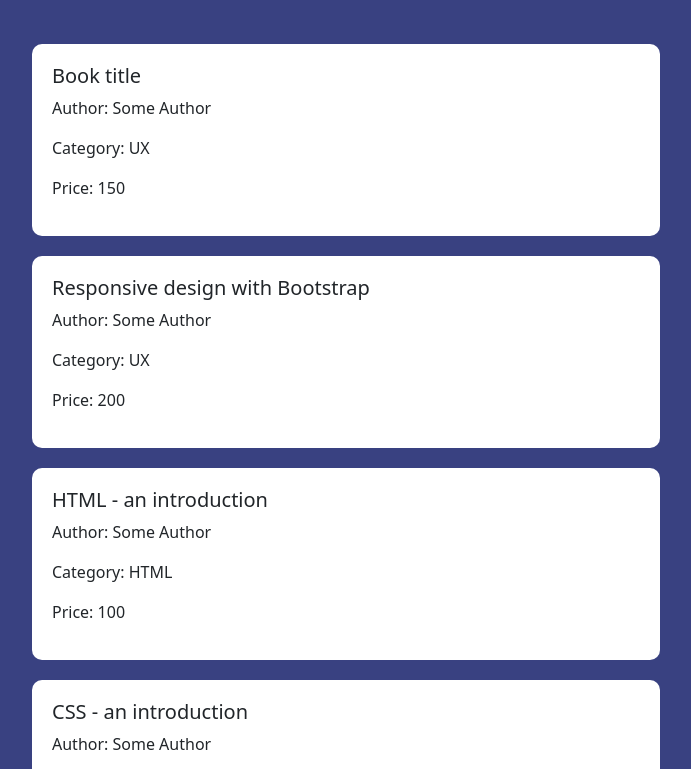
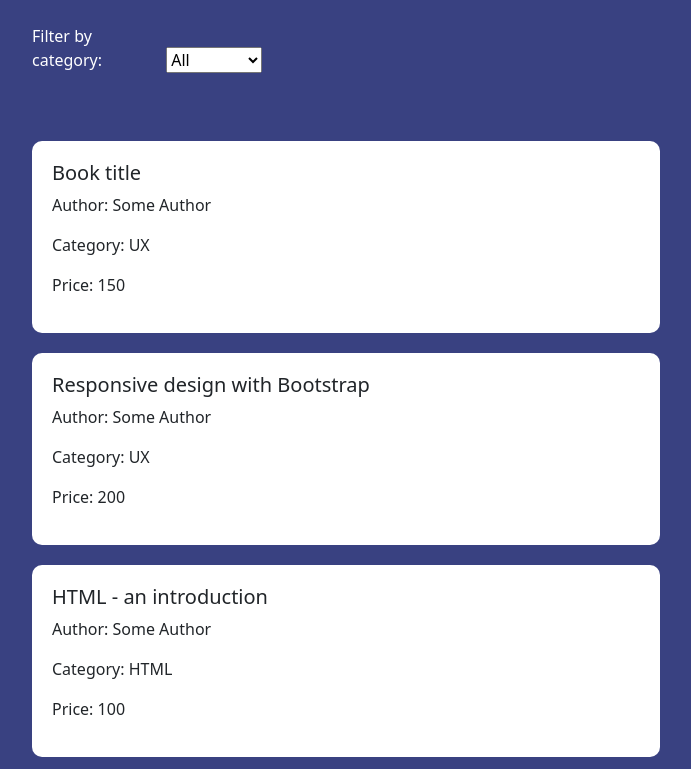
Before and after one commit to FJohnsson91/BookStore, a website built with Vite: page src/index.html in a window 1280 px wide. Shown: the top 769 px of the page, without its empty margins (294-985 px from the left). Built offline with nearby package versions, Linux system fonts and the light colour scheme.

Commit message:
Added filters

```diff
--- a/src/index.html
+++ b/src/index.html
@@ -9,6 +9,7 @@
 
 <body>
   <main>
+    <div class="filters py-4 px-3 mx-auto"></div>
     <div class="bookList py-4 px-3 mx-auto"></div>
   </main>
   <script type="module" src="./js/main.js"></script>
--- a/src/js/main.js
+++ b/src/js/main.js
@@ -2,11 +2,29 @@ import { getJSON } from './utilities/getJSON.js'
 import '../scss/style.scss'
 import * as bootstrap from 'bootstrap'
 
-let books
+let books, categories = []
 
 async function start() {
   books = await getJSON('./data/books.json')
+  getCategories()
+  addFilters()
   displayBooks()
+}
+
+function getCategories() {
+  let withDuplicates = books.map(book => book.category)
+  categories = [...new Set(withDuplicates)]
+}
+
+function addFilters() {
+  document.querySelector('.filters').innerHTML = /*html*/`
+    <label><span>Filter by category:</span>
+      <select class="categoryFilter">
+        <option>All</option>
+        ${categories.map(category => `<option>${category}</option>`).join('')}
+      </select>
+    </label>
+  `;
 }
 
 function displayBooks() {
--- a/src/scss/style.scss
+++ b/src/scss/style.scss
@@ -22,3 +22,10 @@ main {
   display: inline-block;
   width: 130px;
 }
+
+label span {
+  color: white;
+  padding-left: 20px;
+  display: inline-block;
+  width: 150px;
+}
```
